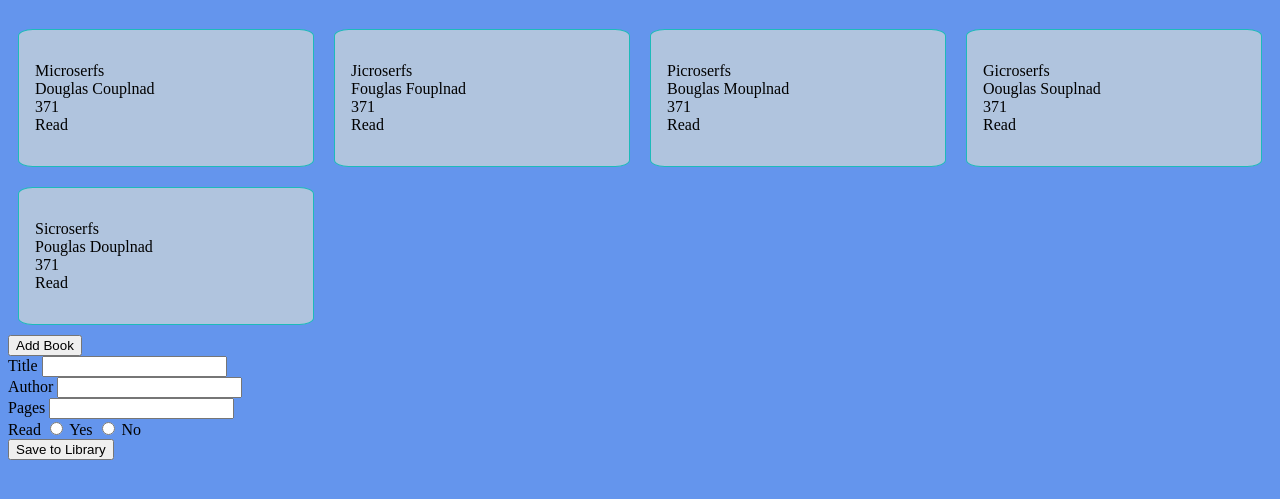
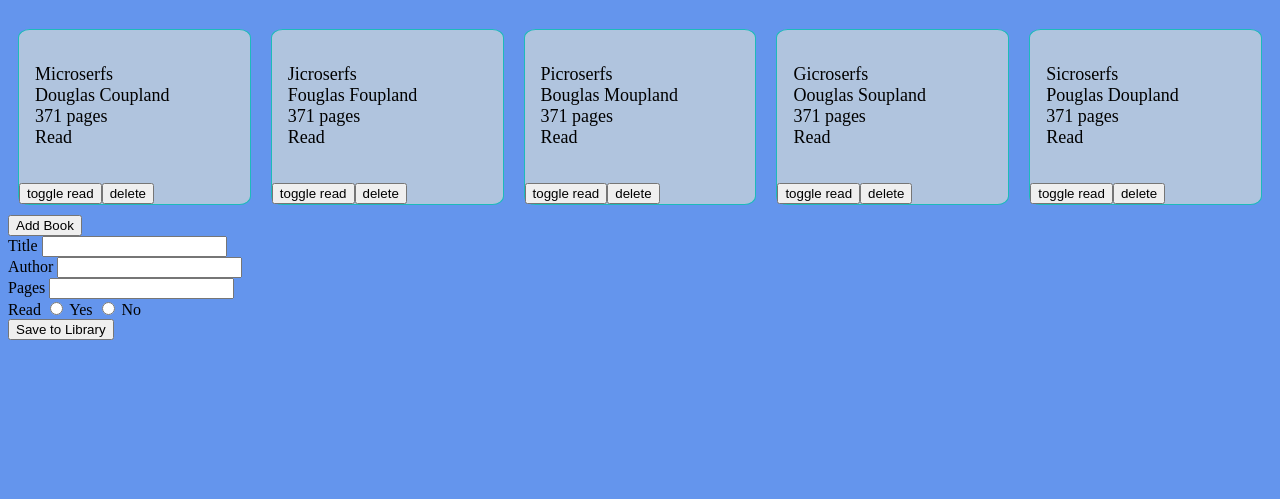
Before and after one commit to noLakes/library, a plain HTML site: page index.html in a window 1280 px wide. Shown: the part 61-560 px from the top of the page. Drawn offline with Linux system fonts and the light colour scheme.

Commit message:
added buttons to book elements

```diff
--- a/script.js
+++ b/script.js
@@ -1,4 +1,7 @@
 let myLibrary = [];
+
+const bookContainer = document.querySelector('.books-container');
+const bookForm = document.querySelector('.book-form');
 
 // book constructor
 function Book(title, author, pages, read) {
@@ -19,35 +22,61 @@ function addBookToLibrary(title, author, pages, read) {
   myLibrary.push(newBook);
 }
 
-// creates a HTML element from a book obj
-function bookElement(book) {
+function deleteBook(e) {
+  console.log(e.target);
+}
+
+function toggleRead(e) {
+  console.log(e);
+}
+
+// creates a HTML element for a book obj
+function bookElement(book, index) {
   let bookElement = document.createElement('div');
   bookElement.classList.add('book');
+  bookElement.setAttribute('data-index-number', index);
 
   let list = document.createElement('ul');
   bookElement.appendChild(list);
 
+  let delButton = document.createElement('button');
+  delButton.classList.add('delete-book');
+  delButton.addEventListener('click', deleteBook);
+  delButton.innerHTML = ('delete');
+
+  let readButton = document.createElement('button');
+  readButton.classList.add('toggle-read');
+  readButton.addEventListener('click', toggleRead);
+  readButton.innerHTML = ('toggle read');
+
+  let buttonContainer = document.createElement('div');
+  buttonContainer.classList.add('button-container');
+  buttonContainer.appendChild(readButton);
+  buttonContainer.appendChild(delButton);
+  bookElement.appendChild(buttonContainer);
+
   for (key in book) {
     if (book.hasOwnProperty(key)) {
       let info = document.createElement('li');
-      info.innerHTML = book[key];
+      if (key === 'pages') {
+        info.innerHTML = `${book[key]} pages`;
+      } else {
+        info.innerHTML = book[key];
+      }
       list.appendChild(info);
     }
   }
   return bookElement;
 }
 
-addBookToLibrary('Microserfs', 'Douglas Couplnad', 371, true);
-addBookToLibrary('Jicroserfs', 'Fouglas Fouplnad', 371, true);
-addBookToLibrary('Picroserfs', 'Bouglas Mouplnad', 371, true);
-addBookToLibrary('Gicroserfs', 'Oouglas Souplnad', 371, true);
-addBookToLibrary('Sicroserfs', 'Pouglas Douplnad', 371, true);
+addBookToLibrary('Microserfs', 'Douglas Coupland', 371, true);
+addBookToLibrary('Jicroserfs', 'Fouglas Foupland', 371, true);
+addBookToLibrary('Picroserfs', 'Bouglas Moupland', 371, true);
+addBookToLibrary('Gicroserfs', 'Oouglas Soupland', 371, true);
+addBookToLibrary('Sicroserfs', 'Pouglas Doupland', 371, true);
 
-const bookContainer = document.querySelector('.books-container');
-const bookForm = document.querySelector('.book-form');
-
-myLibrary.forEach(book => {
-  bookContainer.appendChild(bookElement(book));
+myLibrary.forEach((book, index) => {
+  bookContainer.appendChild(bookElement(book, index));
 });
 
 // makes new book from form values and appends it to the book container
@@ -60,5 +89,5 @@ function saveBook() {
   );
   addBookToLibrary(...book);
   bookForm.reset();
-  bookContainer.appendChild(bookElement(myLibrary[myLibrary.length -1]));
+  bookContainer.appendChild(bookElement(myLibrary[myLibrary.length -1], myLibrary.length -1));
 }
--- a/style.css
+++ b/style.css
@@ -16,10 +16,11 @@ html {
   display: flex;
   flex-direction: column;
   margin: 10px;
-  width: calc(25% - 20px);
+  width: calc(20% - 20px);
   border: 1px solid rgb(29, 186, 186);
   background-color: lightsteelblue;
   border-radius: 5%;
+  font-size: 18px;
 }
 
 .book ul {
```
